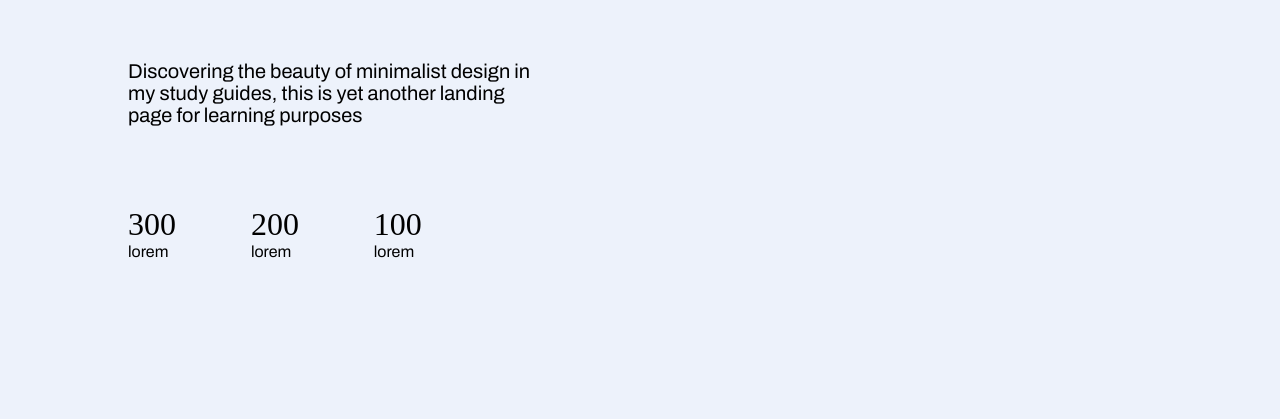
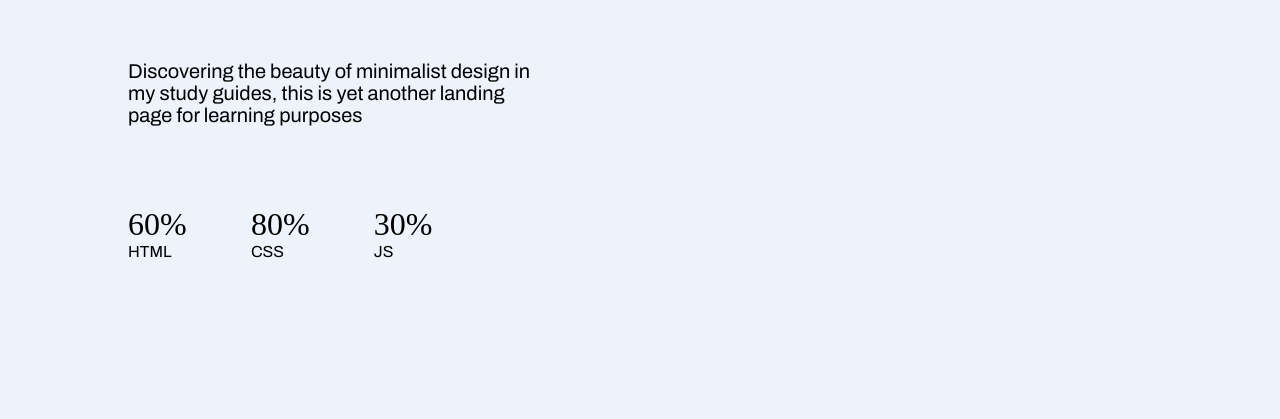
Before and after one commit to paydovan/minimalist-portifolio, a plain HTML site: page index.html in a window 1280 px wide. Shown: the part 628-1047 px from the top of the page. Drawn offline with nearby package versions, Linux system fonts and the light colour scheme; a web font is replaced by a local one.

Commit message:
terceira atualização

```diff
--- a/index.html
+++ b/index.html
@@ -27,16 +27,16 @@
             <div class="text-content">Discovering the beauty of minimalist design in my study guides, this is yet another landing page for learning purposes</div>
             <div class="number-box">
                 <div class="number-content">
-                    <span class="number">300</span>
-                    <span class="number-text">lorem</span>
+                    <span class="number">60%</span>
+                    <span class="number-text">HTML</span>
                 </div>
                 <div class="number-content">
-                    <span class="number">200</span>
-                    <span class="number-text">lorem</span>
+                    <span class="number">80%</span>
+                    <span class="number-text">CSS</span>
                 </div>
                 <div class="number-content">
-                    <span class="number">100</span>
-                    <span class="number-text">lorem</span>
+                    <span class="number">30%</span>
+                    <span class="number-text">JS</span>
                 </div>
             </div>
         </div>
```
